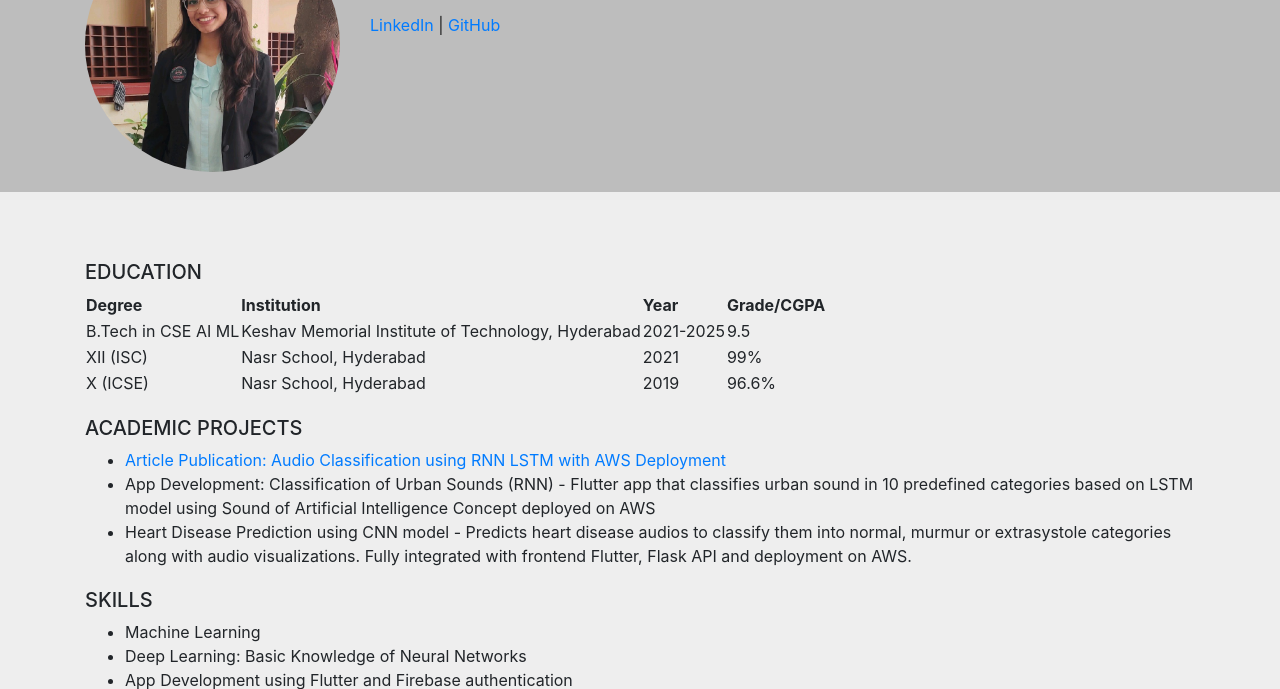
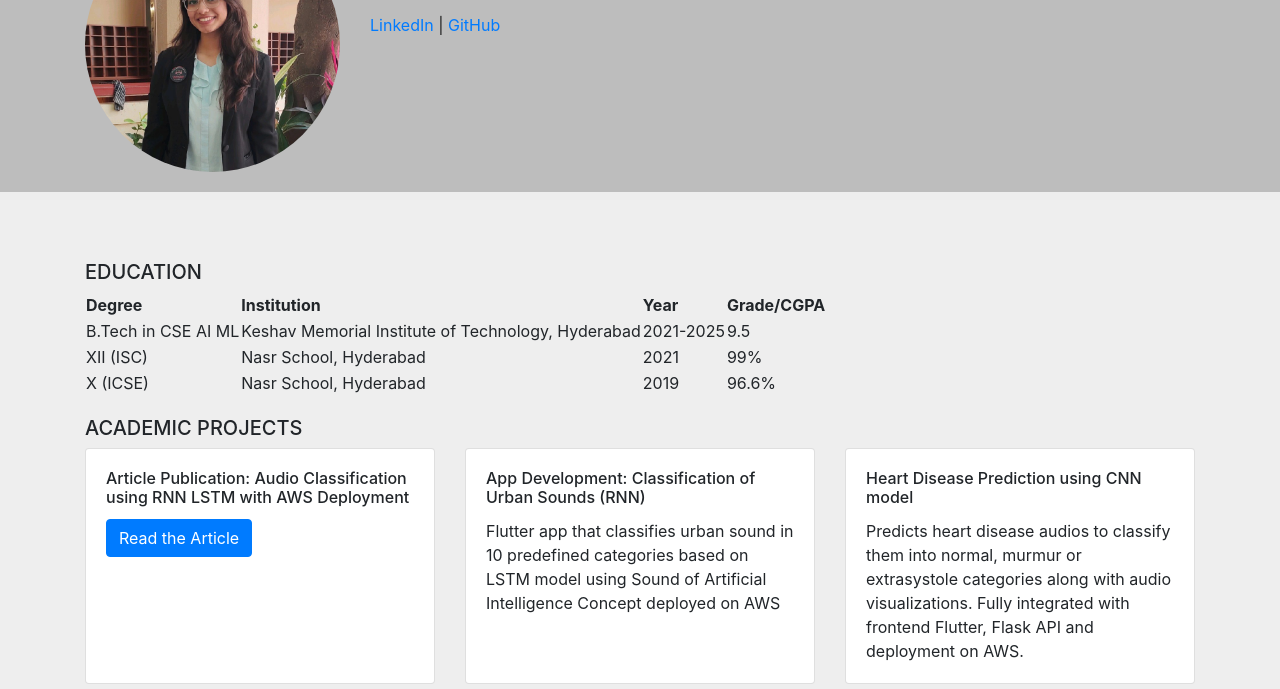
Before and after one commit to rashiquam/WT_Expt2, a plain HTML site: page index.html in a window 1280 px wide. Shown: the part 123-812 px from the top of the page. Drawn offline with nearby package versions, Linux system fonts and the light colour scheme.

Commit message:
Update index.html

```diff
--- a/index.html
+++ b/index.html
@@ -70,14 +70,47 @@
     </tr>
 </table>
 </div>
-<div class="container">
+<!-- <div class="container">
       <h5>ACADEMIC PROJECTS</h5>
       <ul>
             <li><a href="https://medium.com/@bhargavi.acharya2018/audio-classification-using-rnn-lstm-with-aws-deployment-8b8d56c58f73" target="_blank">Article Publication: Audio Classification using RNN LSTM with AWS Deployment</a></li>
             <li>App Development: Classification of Urban Sounds (RNN) - Flutter app that classifies urban sound in 10 predefined categories based on LSTM model using Sound of Artificial Intelligence Concept deployed on AWS</li>
             <li>Heart Disease Prediction using CNN model - Predicts heart disease audios to classify them into normal, murmur or extrasystole categories along with audio visualizations. Fully integrated with frontend Flutter, Flask API and deployment on AWS.</li>
         </ul>
+</div> -->
+<div class="container">
+    <h5>ACADEMIC PROJECTS</h5>
+    <div class="row">
+        <div class="col-md-4 mb-4">
+            <div class="card h-100">
+                <div class="card-body">
+                    <h6 class="card-title">Article Publication: Audio Classification using RNN LSTM with AWS Deployment</h6>
+                    <a href="https://medium.com/@bhargavi.acharya2018/audio-classification-using-rnn-lstm-with-aws-deployment-8b8d56c58f73" class="btn btn-primary" target="_blank">Read the Article</a>
+                </div>
+            </div>
+        </div>
+
+        <div class="col-md-4 mb-4">
+            <div class="card h-100">
+                <div class="card-body">
+                    <h6 class="card-title">App Development: Classification of Urban Sounds (RNN) </h6>
+                    <p class="card-text">Flutter app that classifies urban sound in 10 predefined categories based on LSTM model using Sound of Artificial Intelligence Concept deployed on AWS</p>
+                </div>
+            </div>
+        </div>
+
+        <div class="col-md-4 mb-4">
+            <div class="card h-100">
+                <div class="card-body">
+                    <h6 class="card-title">Heart Disease Prediction using CNN model</h6>
+                    <p class="card-text">Predicts heart disease audios to classify them into normal, murmur or extrasystole categories along with audio visualizations. Fully integrated with frontend Flutter, Flask API and deployment on AWS.</p>
+                </div>
+            </div>
+        </div>
+    </div>
 </div>
+
+
         <div class="container">
         <h5>SKILLS</h5>
         <ul>
```
